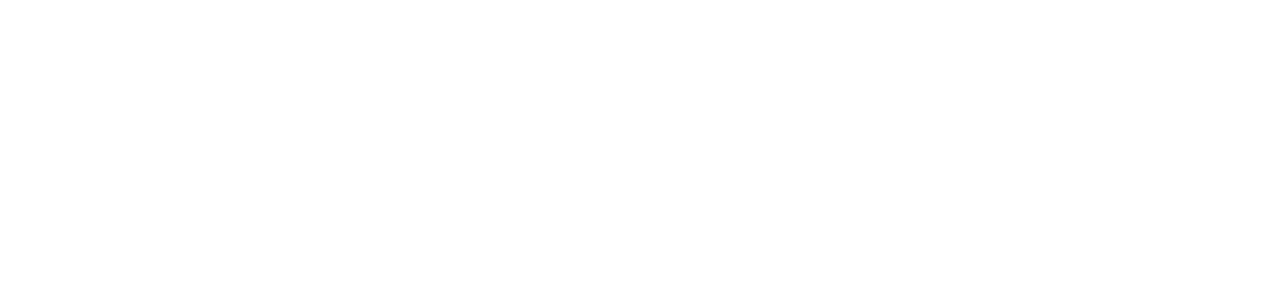
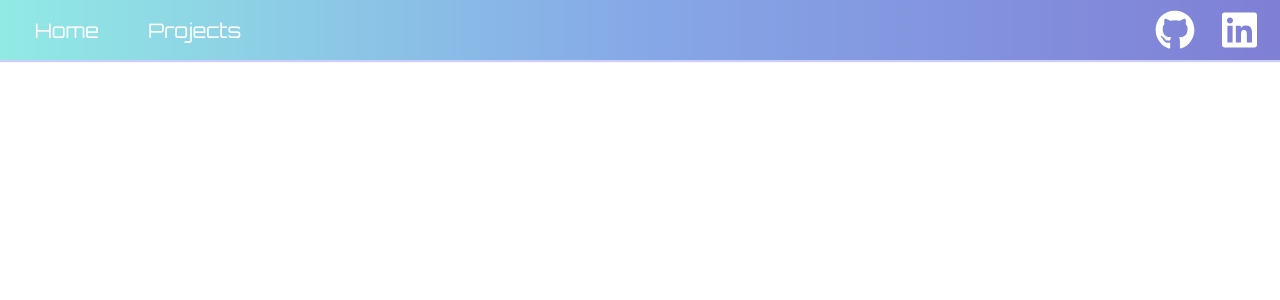
Before and after one commit to xsebastianx/portfolio, a React (Create React App) app: page / in a window 1280 px wide. Shown: the top 300 px of the page. Built offline with nearby package versions, Linux system fonts and the light colour scheme.

Commit message:
Created navbar with links

```diff
--- a/package.json
+++ b/package.json
@@ -3,11 +3,16 @@
   "version": "0.1.0",
   "private": true,
   "dependencies": {
+    "@fortawesome/fontawesome-svg-core": "^1.2.34",
+    "@fortawesome/free-brands-svg-icons": "^5.15.2",
+    "@fortawesome/free-solid-svg-icons": "^5.15.2",
+    "@fortawesome/react-fontawesome": "^0.1.14",
     "@testing-library/jest-dom": "^5.11.4",
     "@testing-library/react": "^11.1.0",
     "@testing-library/user-event": "^12.1.10",
     "react": "^17.0.1",
     "react-dom": "^17.0.1",
+    "react-router-dom": "^5.2.0",
     "react-scripts": "4.0.1",
     "web-vitals": "^0.2.4"
   },
--- a/public/index.html
+++ b/public/index.html
@@ -1,14 +1,12 @@
 <!DOCTYPE html>
 <html lang="en">
+
 <head>
   <meta charset="utf-8" />
   <link rel="icon" href="%PUBLIC_URL%/favicon.ico" />
   <meta name="viewport" content="width=device-width, initial-scale=1" />
   <meta name="theme-color" content="#000000" />
-    <meta
-      name="description"
-      content="Web site created using create-react-app"
-    />
+  <meta name="description" content="Web site created using create-react-app" />
   <link rel="apple-touch-icon" href="%PUBLIC_URL%/logo192.png" />
   <!--
       manifest.json provides metadata used when your web app is installed on a
@@ -25,7 +23,11 @@
       Learn how to configure a non-root public URL by running `npm run build`.
     -->
   <title>React App</title>
+  <link rel="preconnect" href="https://fonts.gstatic.com">
+  <link rel="preconnect" href="https://fonts.gstatic.com">
+  <link href="https://fonts.googleapis.com/css2?family=Orbitron&display=swap" rel="stylesheet">
 </head>
+
 <body>
   <noscript>You need to enable JavaScript to run this app.</noscript>
   <div id="root"></div>
@@ -40,4 +42,5 @@
       To create a production bundle, use `npm run build` or `yarn build`.
     -->
 </body>
+
 </html>
--- a/src/App.js
+++ b/src/App.js
@@ -1,8 +1,21 @@
 import './App.css';
+import {
+  BrowserRouter as Router,
+  Switch,
+  Route,
+} from "react-router-dom";
+import Navbar from './components/Navbar/Navbar';
 
 function App() {
   return (
     <div className="App">
+      <Router>
+        <Navbar />
+        <Switch>
+          <Route exact path='/'></Route>
+          <Route exact path='/projects'></Route>
+        </Switch>
+      </Router>
 
     </div>
   );
--- /dev/null
+++ b/src/components/Navbar/Navbar.css
@@ -0,0 +1,37 @@
+* {
+    margin: 0;
+    padding: 0;
+}
+
+.Navbar {
+    display: flex;
+    background: #7F7FD5;  /* fallback for old browsers */
+    background: -webkit-linear-gradient(to right, #91EAE4, #86A8E7, #7F7FD5);  /* Chrome 10-25, Safari 5.1-6 */
+    background: linear-gradient(to right, #91EAE4, #86A8E7, #7F7FD5); /* W3C, IE 10+/ Edge, Firefox 16+, Chrome 26+, Opera 12+, Safari 7+ */
+    padding: 10px;
+    justify-content: space-between;
+    box-shadow: 1px 1px 1px 1px rgba(0, 0, 255, .2);
+    font-size: 20px;
+    align-items: center;
+}
+
+.InternalLinks {
+    display: flex;
+    justify-content: space-around;
+    list-style: none;
+    font-family: 'Orbitron', sans-serif;
+    width: 20vw
+
+
+}
+
+
+
+.ExternalLinks {
+    display: flex;
+    justify-content: space-around;
+    list-style: none;
+    width: 10vw;
+
+
+}
--- /dev/null
+++ b/src/components/Navbar/Navbar.jsx
@@ -0,0 +1,36 @@
+import React from 'react';
+import './Navbar.css';
+import { Link } from 'react-router-dom';
+import { FontAwesomeIcon } from '@fortawesome/react-fontawesome';
+import { faGithub, faLinkedin } from '@fortawesome/free-brands-svg-icons';
+
+
+
+const Navbar = () => {
+    return (
+        <div className='Navbar'>
+            <ul className='InternalLinks'>
+                <li>
+                    <Link to='/' style={{ textDecoration: 'none', color: 'white' }}>Home</Link>
+                </li>
+                <li>
+                    <Link to='/projects' style={{ textDecoration: 'none', color: 'white' }}>Projects</Link>
+                </li>
+            </ul>
+            <ul className='ExternalLinks'>
+                <li>
+                    <a href='https://github.com/xsebastianx' target="_blank">
+                        <FontAwesomeIcon icon={faGithub} color='white' size='2x' />
+                    </a>
+                </li>
+                <li>
+                    <a href='https://www.linkedin.com/in/sebastianarnavat/' target="_blank">
+                        <FontAwesomeIcon icon={faLinkedin} color='white' size='2x' />
+                    </a>
+                </li>
+            </ul>
+        </div>
+    )
+}
+
+export default Navbar
```
Also changed, not shown: src/Pages/Home/Home.css (added), src/Pages/Home/Home.jsx (added), src/Pages/Projects/Projects.css (added), src/Pages/Projects/Projects.jsx (added), 2 other files (tests, documents, lock files or other folders). Lines whose indentation alone changed are shown as unchanged.
